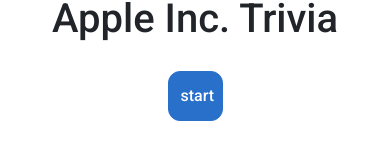
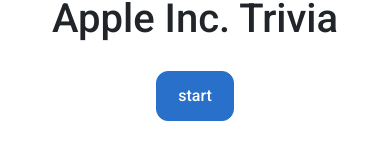
Before and after one commit to timstarkk/TriviaGame, a plain HTML site: page index.html in a window 390 px wide. Shown: the part 238-398 px from the top of the page. Drawn offline with nearby package versions, Linux system fonts and the light colour scheme.

Commit message:
fixed start button for mobile

```diff
--- a/assets/css/style.css
+++ b/assets/css/style.css
@@ -34,7 +34,6 @@ body {
 
 #start {
     margin-top: 20px;
-    width:200px;
 }
 
 .main {
@@ -81,7 +80,7 @@ body {
     background: #2870c9;
     border-color: #2870c9;
     height: 50px;
-    width: 200px;
+    width: 20vw;
 }
 
 .btn-primary:hover{
--- a/index.html
+++ b/index.html
@@ -48,7 +48,7 @@
                     <div class="row titleCont">
                         <h1 class="" id="titleCol">Apple Inc. Trivia</h1>
                         <div class="col-12 center" id="startCon">
-                            <button class="btn btn-primary col-2" id="start">start</button><br>
+                            <button class="btn btn-primary" id="start">start</button><br>
                         </div>
                     </div>
                 </div>
```
